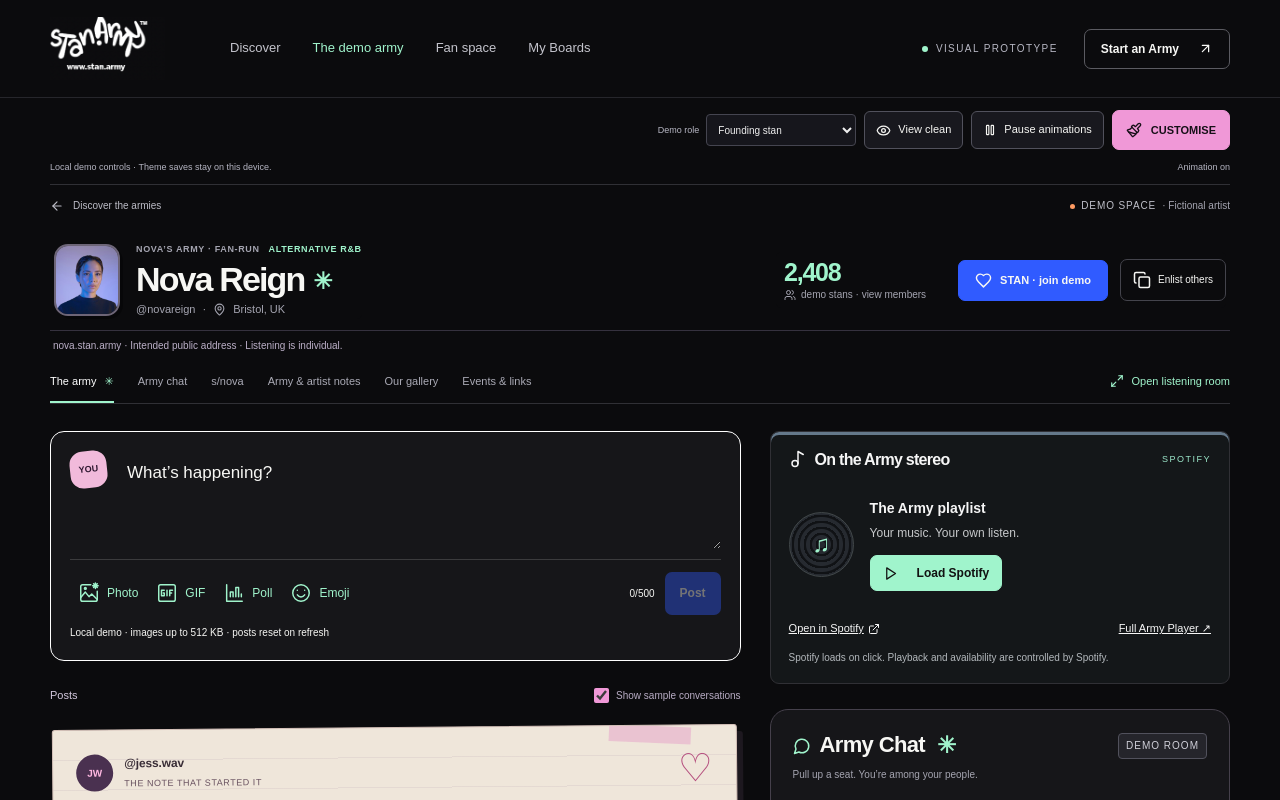
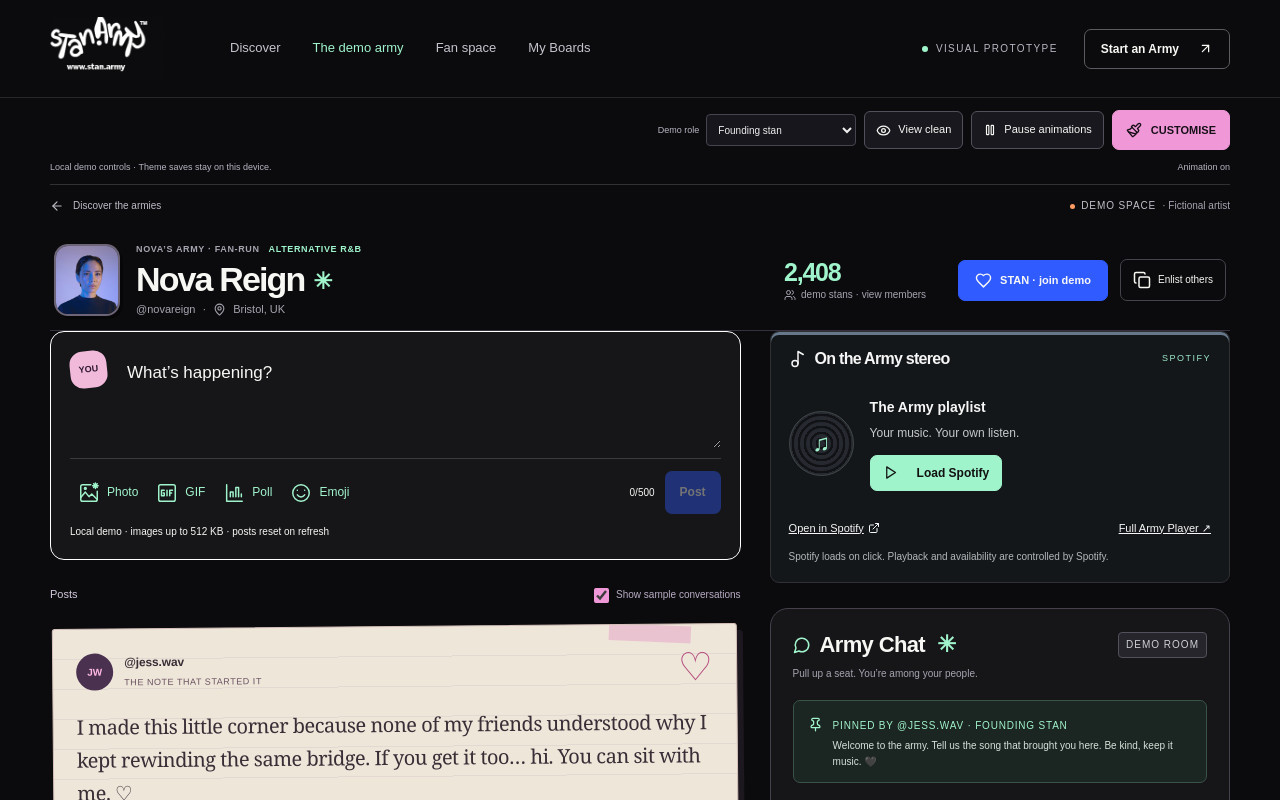
Before and after one commit to thelovefactory/stan-army, a Next.js app: page /armies/nova in a window 1280 px wide. Shown: the top 800 px of the page. Built offline with nearby package versions, Linux system fonts and the light colour scheme.

Commit message:
Remove Army section navigation and Nova address strip

```diff
--- a/src/components/artist-space.tsx
+++ b/src/components/artist-space.tsx
@@ -8,7 +8,6 @@ import {
   Heart,
   Users,
   MapPin,
-  Maximize2,
   CalendarDays,
   ExternalLink,
   Copy,
@@ -296,45 +295,10 @@ function ArmySpaceContent({
           </div>
         )}
         {isNova && (
-          <>
-            <p className="compact-army-status" role="status">
-              {share ||
-                (isEnlisted
-                  ? "You’re enlisted in this local demo."
-                  : `${armyAddress(army)} · Intended public address · Listening is individual.`)}
-            </p>
-          </>
+          <p className="sr-only" role="status">
+            {share}
+          </p>
         )}
-        <div className="artist-section-nav">
-          <a
-            href={
-              isNova && theme.modules.feed
-                ? "#fan-space"
-                : theme.modules.chat
-                  ? "#army-room"
-                  : "#main"
-            }
-            className="active"
-          >
-            The army <span>✳</span>
-          </a>
-          {isNova && theme.modules.chat && <a href="#army-room">Army chat</a>}
-          {isNova && theme.modules.discussions && (
-            <a href="#discussions">s/nova</a>
-          )}
-          {theme.modules.announcements && (
-            <a href="#artist-posts">Army & artist notes</a>
-          )}
-          {isNova && theme.modules.gallery && (
-            <Link href="/armies/nova/gallery">Our gallery</Link>
-          )}
-          {theme.modules.events && <a href="#events">Events & links</a>}
-          {(theme.modules.playlist || theme.modules.chat) && (
-            <Link className="room-link" href={`${armyPath(army)}/room`}>
-              <Maximize2 size={14} /> Open listening room
-            </Link>
-          )}
-        </div>
         {isNova ? (
           <div
             className={`living-layout ${theme.modules.playlist || theme.modules.chat || theme.modules.events ? "" : "modules-no-sidebar"}`}
```
